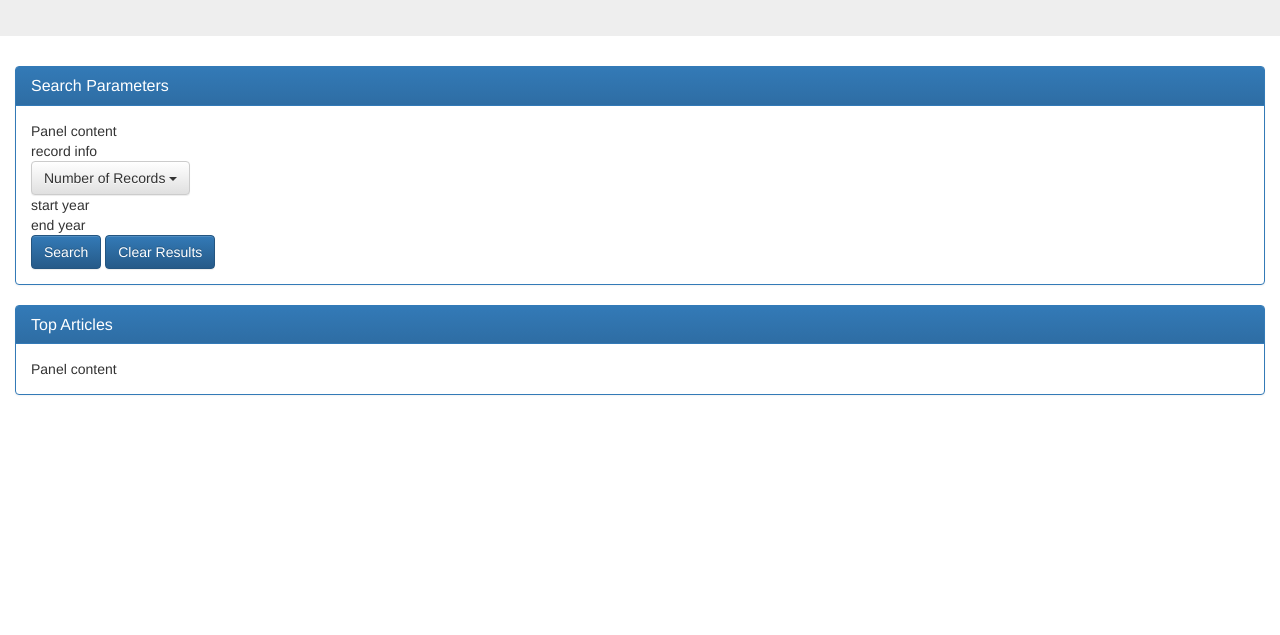
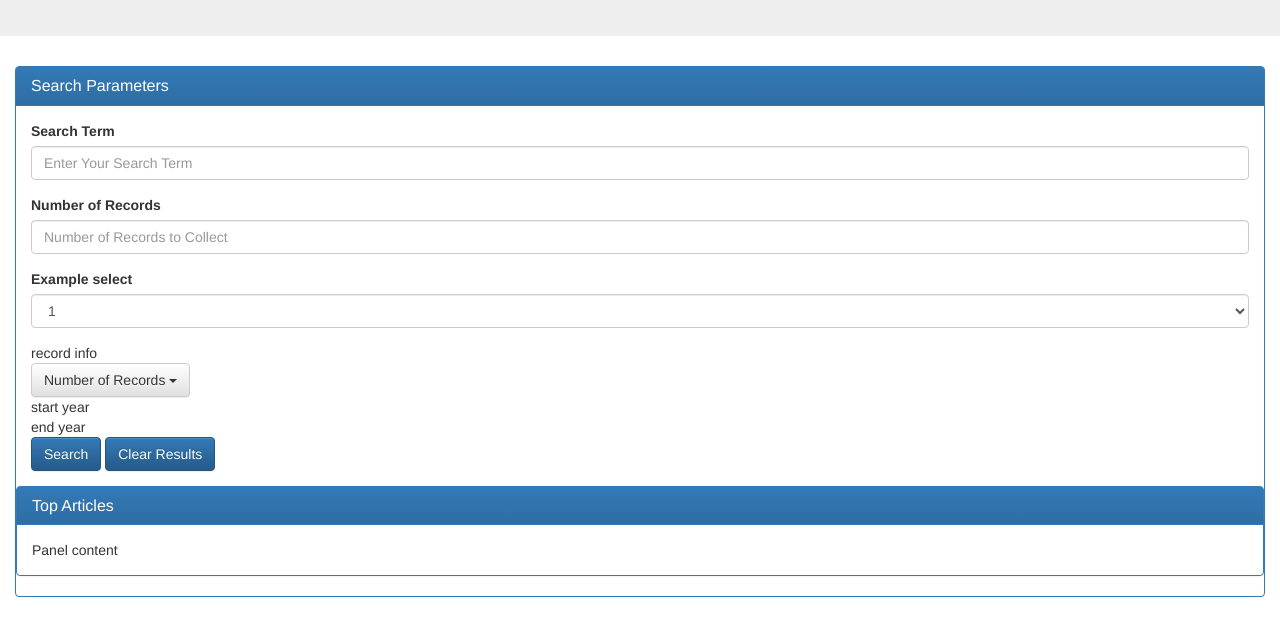
Before and after one commit to LaurelFH/api-project-test, a plain HTML site: page index.html in a window 1280 px wide. Shown: the part 159-794 px from the top of the page. Drawn offline with nearby package versions, Linux system fonts and the light colour scheme.

Commit message:
adding better layout

```diff
--- a/index.html
+++ b/index.html
@@ -34,14 +34,28 @@
     <h3 class="panel-title">Search Parameters</h3>
   </div>
   <div class="panel-body">
-    Panel content
+  		<div class="form">
 
-		<div class="form">
+ 		  <div class="form-group">
+    <label for="searchTerm">Search Term </label>
+    <input type="text" class="form-control" id="searchTerm" aria-describedby="search term" placeholder="Enter Your Search Term">
+      </div>
+  <div class="form-group">
+    <label for="exampleInputPassword1">Number of Records</label>
+    <input type="text" class="form-control" id="numberRecords" placeholder="Number of Records to Collect">
+  </div>
+  <div class="form-group">
+    <label for="exampleSelect1">Example select</label>
+    <select class="form-control" id="exampleSelect1">
+      <option>1</option>
+      <option>2</option>
+      <option>3</option>
+      <option>4</option>
+      <option>5</option>
+    </select>
+  </div>
 
-			<!--search term div-->
-				<div id="searchDiv">
 
-				</div>
 
 			<!--number of records div-->
 			<div id="numberRecords">
@@ -83,7 +97,7 @@
 
 
 
-		</div><!--ends the form div-->
+		</form><!--ends the form div-->
 
 
   </div>
```
